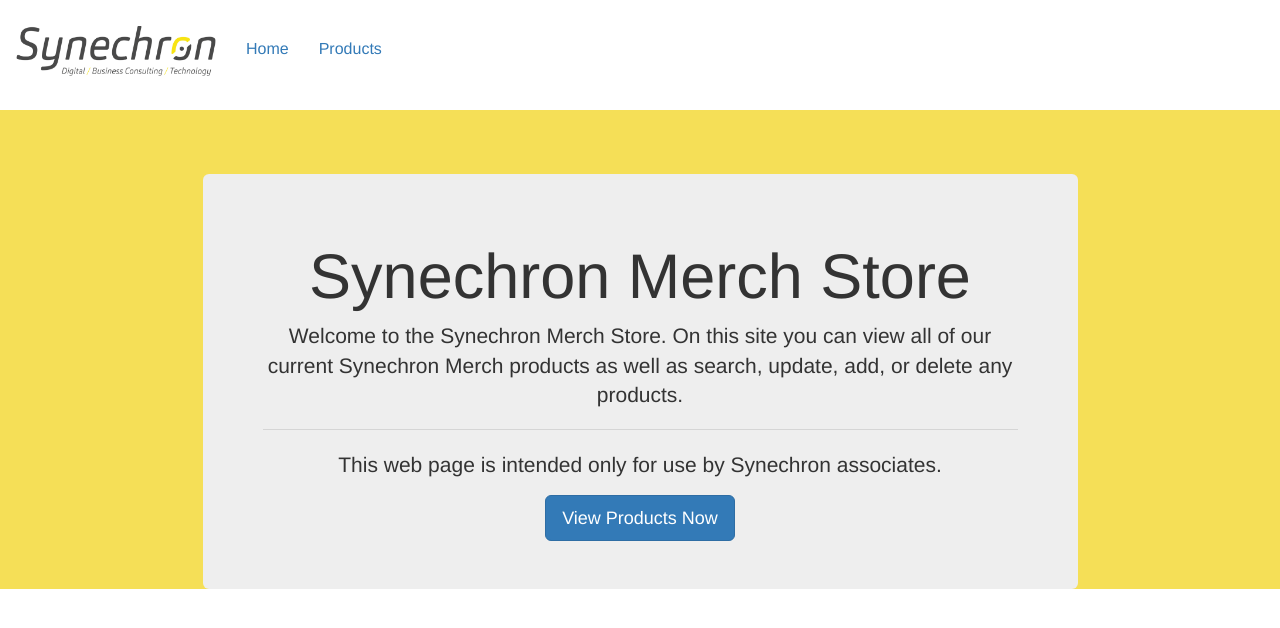
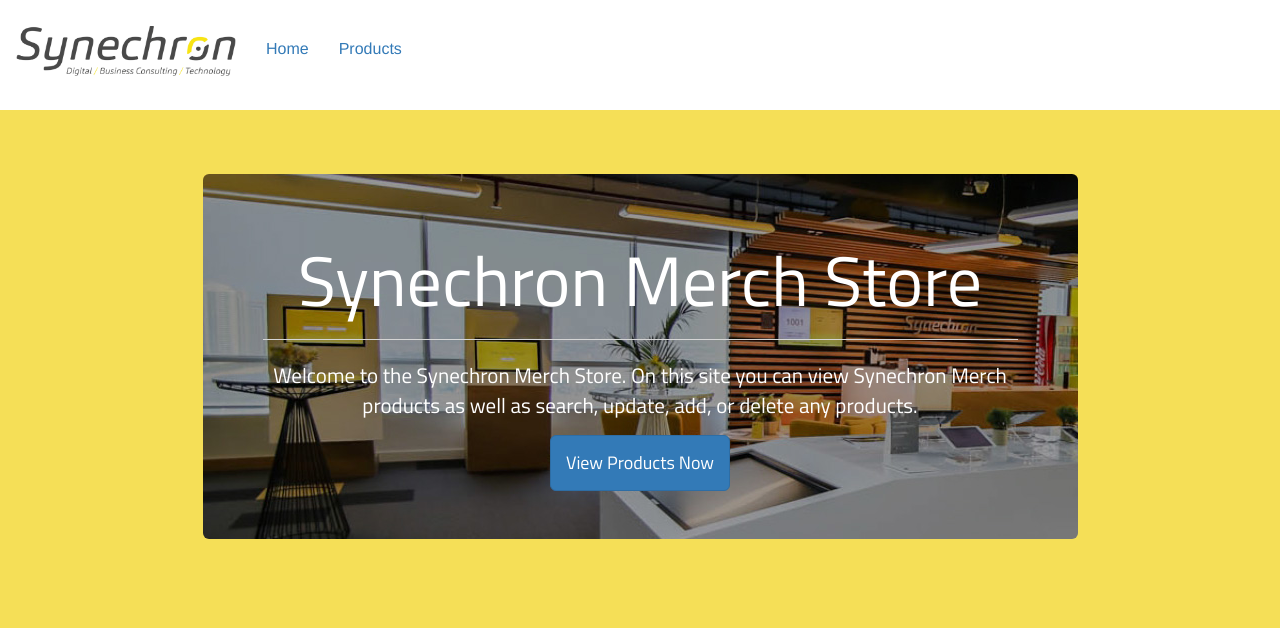
Before and after one commit to jonathanlsanch/synechron-frontend, an Angular app: page / in a window 1280 px wide. Shown: the top 628 px of the page. Built offline with nearby package versions, Linux system fonts and the light colour scheme.

Commit message:
home styling

```diff
--- a/src/app/app.component.css
+++ b/src/app/app.component.css
@@ -1,7 +1,6 @@
 .container {
-    /* height: 100vh; */
+    height: 88vh;
     width: 100vw;
-    /* background-color: #D75D58; */
-    background-color: #f5df57;
+    background-color: #F5DF57;
     padding-top: 5%;
   }
--- a/src/app/components/home/home.component.css
+++ b/src/app/components/home/home.component.css
@@ -1,4 +1,15 @@
 .jumbotron {
     width: 70%;
     margin: 0 auto;
+    background-image: url(../../../assets/images/office.jpg);
+    font-family: 'Titillium Web', sans-serif;
+    color: white;
 }
+
+.display-4 {
+    font-size: 5em;
+}
+
+.btn {
+    padding: 2%;
+}
--- a/src/app/components/home/home.component.html
+++ b/src/app/components/home/home.component.html
@@ -1,10 +1,7 @@
 <div class="jumbotron">
             <h1 class="display-4">Synechron Merch Store</h1>
-            <p class="lead">
-                Welcome to the Synechron Merch Store. On this site you can view all of our current Synechron Merch products as
-                well as search, update, add, or delete any products.
-            </p>
             <hr class="my-4">
-            <p>This web page is intended only for use by Synechron associates.</p>
+            <p>Welcome to the Synechron Merch Store. On this site you can view Synechron Merch products as
+                well as search, update, add, or delete any products.</p>
             <a class="btn btn-primary btn-lg" [routerLink]="['/products']" role="button">View Products Now</a>
 </div>
--- a/src/app/components/navbar/navbar.component.html
+++ b/src/app/components/navbar/navbar.component.html
@@ -10,7 +10,7 @@
 
   <nav class="navbar navbar-light bg-faded">
     <a class="navbar-brand">
-    <img src="../../../assets/images/logo1.jpg" height="50" width="200" [routerLink]="['']">
+    <img src="../../../assets/images/logo1.jpg" height="50" width="220" [routerLink]="['']">
     </a>
       <ul class="nav navbar-nav">
         <li class="nav-item active">
--- a/src/index.html
+++ b/src/index.html
@@ -2,13 +2,13 @@
 <html lang="en">
 <head>
   <meta charset="utf-8">
-  <title>SynechronApp</title>
+  <title>Synechron Merch Store</title>
   <base href="/">
-
   <meta name="viewport" content="width=device-width, initial-scale=1">
   <link rel="icon" type="image/x-icon" href="favicon.ico">
 </head>
 <body>
   <app-root></app-root>
+  <link href="https://fonts.googleapis.com/css?family=Titillium+Web:400,700" rel="stylesheet">
 </body>
 </html>
```
Also changed, not shown: src/assets/images/office.jpg (added).
